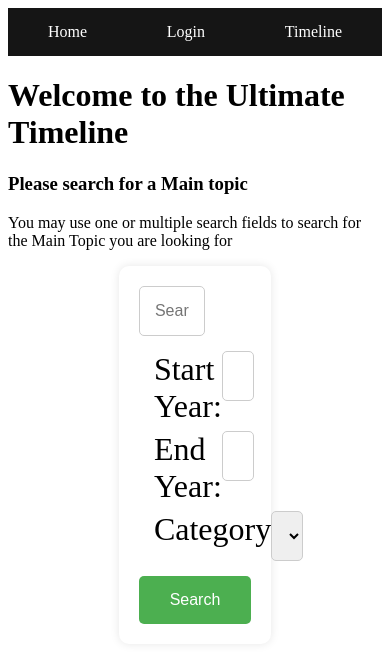
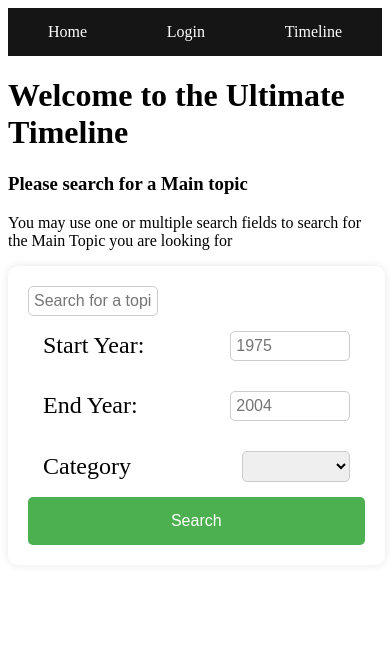
Before and after one commit to SilverJ1369/backend-project-frontend, an Angular app: page /home in a window 390 px wide. Shown: the top 662 px of the page. Built offline with nearby package versions, Linux system fonts and the light colour scheme; no server answers.

Commit message:
Update search form styling and responsiveness

```diff
--- a/src/app/core/home-search/home-search.component.html
+++ b/src/app/core/home-search/home-search.component.html
@@ -4,7 +4,7 @@
 
 <!-- options -->
 <div class="search-form">
-  <input type="text" [(ngModel)]="searchObj.searchTerm" placeholder="Search for a topic" />
+  <input type="text" class="search-box" [(ngModel)]="searchObj.searchTerm" placeholder="Search for a topic" />
   <div class="button-container">
     <label for="start">Start Year:</label>
     <input type="number" [(ngModel)]="searchObj.searchStartYear" id="start" name="start" placeholder="1975">
--- a/src/app/core/home-search/home-search.component.scss
+++ b/src/app/core/home-search/home-search.component.scss
@@ -2,20 +2,55 @@
   display: flex;
   flex-direction: column;
   margin: 20px;
-  width: 30%; // specify a width
+  width: 90%; // specify a width
   margin: 0 auto; // center the form
   justify-content: space-between;
   box-shadow: 0px 0px 10px rgba(0, 0, 0, 0.1); // add a subtle shadow
   padding: 20px; // add some padding
   border-radius: 10px; // round the corners
 
+  .search-form {
+
+    input {
+      width: 75%;
+
+      @media (min-width: 768px) {
+        width: 20%; // make the input take up 75% of the width on medium screens
+      }
+
+      @media (min-width: 1024px) {
+        width: 50%; // make the input take up 50% of the width on large screens
+      }
+    }
+  }
+
+  @media (min-width: 768px) {
+    width: 75%; // make the form wider on larger screens
+  }
+
+  @media (min-width: 1024px) {
+    width: 50%; // make the form even wider on larger screens
+  }
+
+  @media (min-width: 1440px) {
+    width: 30%; // make the form even wider on larger screens
+  }
+
   input, textarea, select {
-    padding: 15px; // increase the padding
+    padding: 5px; // increase the padding
     border-radius: 5px; // round the corners
     border: 1px solid #ccc;
     font-size: 16px; // increase the font size
     border-width: 0.5px; // half the border width
-    width: 30%;
+    width: 35%;
+
+    @media (min-width: 768px) {
+      width: 45%; // make the input full width on larger screens
+    }
+
+    @media (min-width: 1024px) {
+      width: 50%; // make the input half width on larger screens
+    }
   }
 
   .button-container {
@@ -23,7 +58,8 @@
     justify-content: space-between;
     flex-direction: row;
     margin: 15px;
-    height: 50px;
+    height: 5%;
+    align-items: center;
   }
 
   button {
@@ -42,6 +78,18 @@
   }
 
   label {
-    font-size: 32px;
+    font-size: 24px;
+
+    @media (min-width: 768px) {
+      font-size: 26px; // increase the font size on larger screens
+    }
+
+    @media (min-width: 1024px) {
+      font-size: 28px; // increase the font size on larger screens
+    }
+
+    @media (min-width: 1440px) {
+      font-size: 32px; // increase the font size on larger screens
+    }
   }
 }
```
